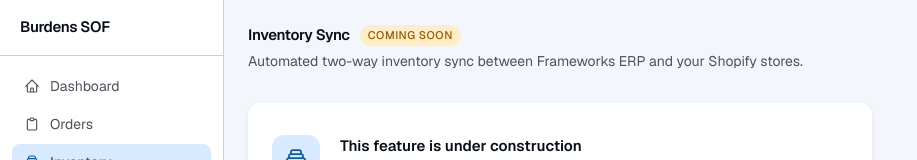
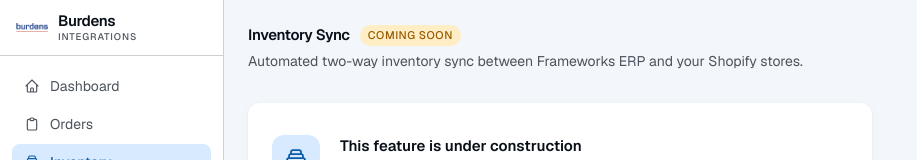
Before and after one commit to noucodes/sof-web, a Next.js app: page /inventory in a window 1280 px wide. Shown: the top 160 px of the page, without its empty margins (0-917 px from the left). Built offline with nearby package versions, Linux system fonts and the light colour scheme.

Commit message:
feat: add Burdens logo to sidebar with Integrations label
Co-Authored-By: Claude Sonnet 4.6 <noreply@anthropic.com>

```diff
--- a/components/Sidebar.tsx
+++ b/components/Sidebar.tsx
@@ -55,8 +55,12 @@ export default function Sidebar() {
 
   return (
     <aside className="w-56 shrink-0 h-screen sticky top-0 bg-white border-r border-frame flex flex-col">
-      <div className="h-14 flex items-center px-5 border-b border-frame">
-        <span className="text-[0.9375rem] font-semibold text-ink tracking-tight">Burdens SOF</span>
+      <div className="h-14 flex items-center px-4 border-b border-frame gap-2.5">
+        <img src="/logo.avif" alt="Burdens" className="h-8 w-8 object-contain" />
+        <div className="flex flex-col leading-tight">
+          <span className="text-[0.9375rem] font-semibold text-ink tracking-tight">Burdens</span>
+          <span className="text-[0.6rem] font-medium text-muted uppercase tracking-[0.1em]">Integrations</span>
+        </div>
       </div>
 
       <nav className="flex-1 p-3 space-y-0.5">
```
Also changed, not shown: public/logo.avif (added).
